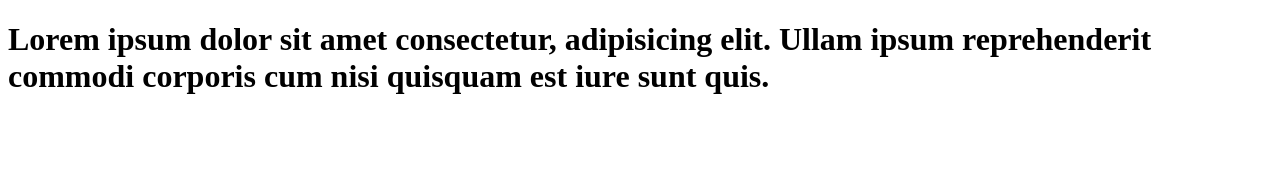
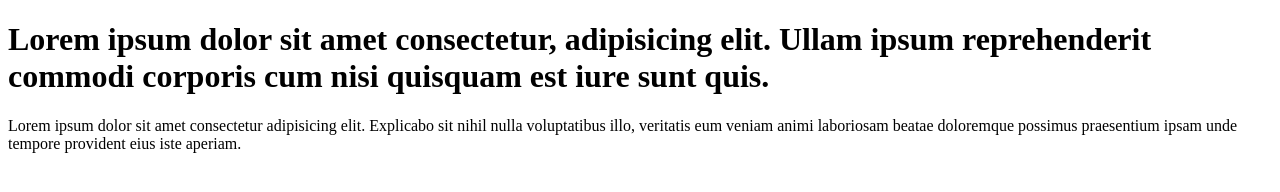
Before and after one commit to dev-surajsingh/testing, a plain HTML site: page index.html in a window 1280 px wide. Drawn offline with Linux system fonts and the light colour scheme.

Commit message:
updated index file

```diff
--- a/index.html
+++ b/index.html
@@ -10,5 +10,6 @@
       Lorem ipsum dolor sit amet consectetur, adipisicing elit. Ullam ipsum
       reprehenderit commodi corporis cum nisi quisquam est iure sunt quis.
     </h1>
+    <p>Lorem ipsum dolor sit amet consectetur adipisicing elit. Explicabo sit nihil nulla voluptatibus illo, veritatis eum veniam animi laboriosam beatae doloremque possimus praesentium ipsam unde tempore provident eius iste aperiam.</p>
   </body>
 </html>
```
